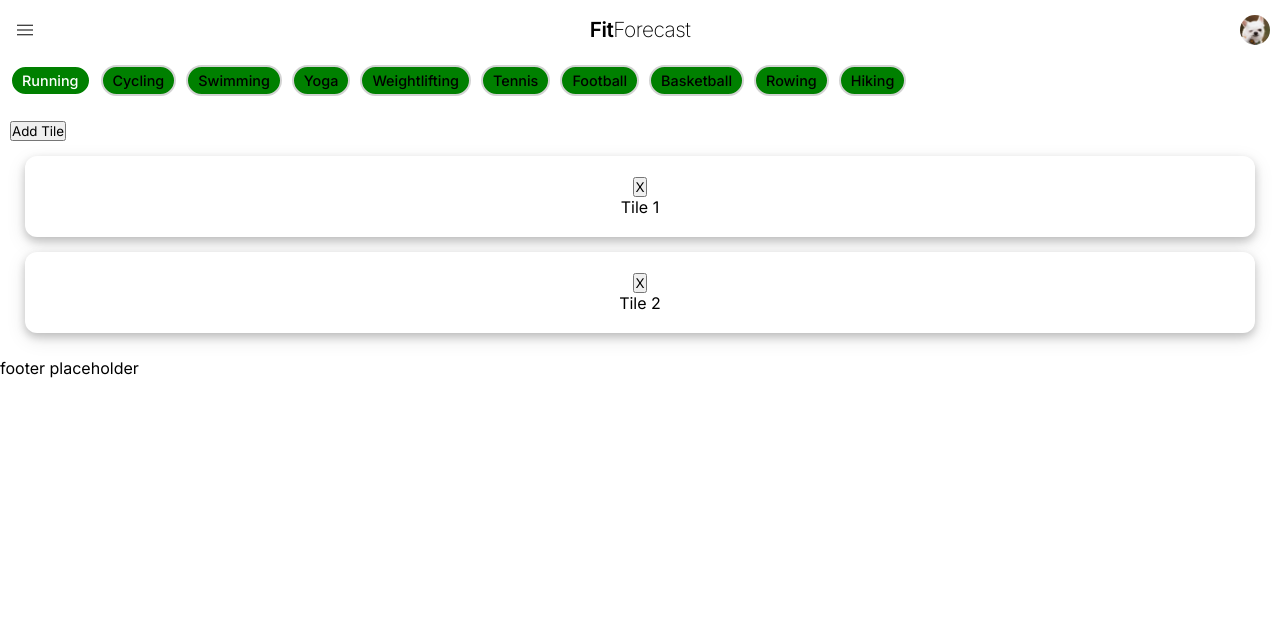
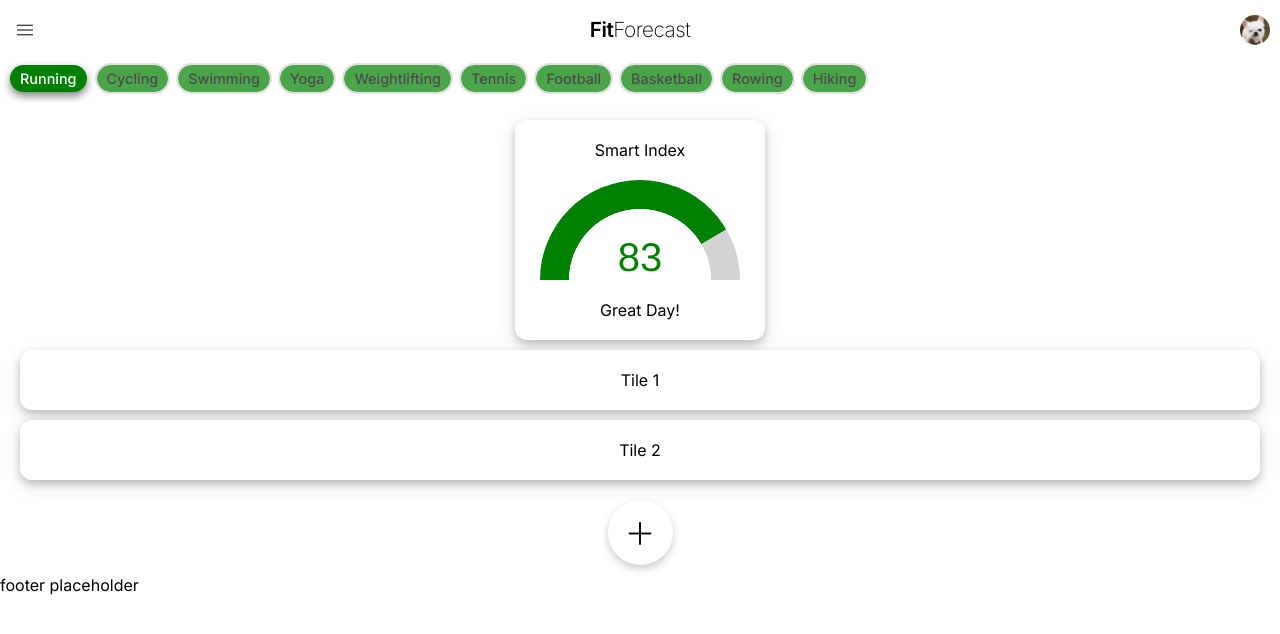
Before and after one commit to Disco91/FitForecast, a Django app: page / in a window 1280 px wide. Shown: the top 634 px of the page. Run offline with Django 5.2, Linux system fonts and the light colour scheme.

Commit message:
Updated Add tile button to round icon. Created Smart Index Tile

```diff
--- a/fitForecast/main/static/css/styles.css
+++ b/fitForecast/main/static/css/styles.css
@@ -24,12 +24,12 @@
     z-index: 1000;
 }
 
-/* Style the first three letters */
+/* Style the first three letters of fitforecast */
 .first-three {
     font-weight: 600; /* Regular weight */
 }
 
-/* Style the rest of the text (extra light) */
+/* Style the rest of fitforecast (extra light) */
 .rest-of-text {
     font-weight: 100; /* Extra Light weight */
 }
@@ -64,7 +64,7 @@
 
 /* Individual sport pills */
 .sport {
-    border: 2px solid lightgrey;
+    outline: 2px solid lightgrey;
     display: inline-block;
     background-color: green;
     color: black;
@@ -76,12 +76,15 @@
     cursor: pointer;
     user-select: none;
     transition: background 0.3s ease-in-out;
+    opacity: 0.7;
 }
 
 /* When a pill is selected */
 .sport.selected {
     color: white;
-    border: 2px solid white
+    outline: none;
+    box-shadow: 0px 4px 8px rgba(0, 0, 0, 0.5);
+    opacity: 1;
 }
 
 .sport:hover {
@@ -143,6 +146,7 @@
     box-shadow: 0px 4px 8px rgba(0, 0, 0, 0.2), 0px 6px 20px rgba(0, 0, 0, 0.1);
     transition: transform 0.3s ease, opacity 0.3s ease; /* Smooth transition for swipe and opacity */
     cursor: pointer;
+    user-select: none;
 }
 
 /* When a tile is swiped to be removed */
@@ -155,3 +159,108 @@
 .tile.dragging {
     opacity: 0.5;  /* Makes tile semi-transparent while dragging */
 }
+
+/* Style the add-tile button */
+.add-tile-button {
+    display: flex;
+    justify-content: center;   /* Centers the icon horizontally */
+    align-items: center;       /* Centers the icon vertically */
+    width: 65px;               /* Adjust size */
+    height: 65px;              /* Make it a perfect circle */
+    background-color: white;   /* Button color */
+    border: none;
+    border-radius: 50%;        /* Makes it circular */
+    font-size: 30px;           /* Size of the icon */
+    color: black;
+    cursor: pointer;
+    box-shadow: 0px 4px 8px rgba(0, 0, 0, 0.2);
+    transition: transform 0.2s ease, background 0.3s ease-in-out;
+    position: relative;        /* Keeps the button inside the container */
+    margin-top: 10px;          /* Space between tiles and button */
+}
+
+/* Ensure the Material icon is properly centered */
+.add-tile-button .material-symbols-outlined {
+    font-size: 45px;           /* Adjust the icon size if necessary */
+    display: inline-block;     /* Ensures the icon is treated as an inline element */
+    transform: translateY(-22px);
+}
+
+/* Hover effect */
+.add-tile-button:hover {
+    background-color: lightgrey; /* Darker shade on hover */
+    transform: scale(1.1); /* Slight zoom effect */
+}
+
+/* Ensure the button stays below the tiles */
+.tile-container {
+    display: flex;
+    flex-wrap: wrap;
+    gap: 10px;
+    padding: 10px;
+    justify-content: center; /* Centers tiles horizontally */
+}
+
+/* Adjust the button to be centered below tiles */
+#addTile {
+    display: block;
+    margin-left: auto;
+    margin-right: auto;
+    font-family: "Inter", sans-serif;  /* Adjust font if needed */
+}
+
+.smart-index-container {
+    display: flex;
+    flex-direction: column;  /* Stack the elements vertically */
+    justify-content: center;
+    align-items: center;
+    gap: 20px; /* Add space between elements */
+    padding: 20px;
+    background-color: #ffffff !important;
+    border-radius: 12px;
+    width: 250px;
+    text-align: center;
+    font-family: "Inter", sans-serif;
+    box-shadow: 0px 4px 8px rgba(0, 0, 0, 0.2), 0px 6px 20px rgba(0, 0, 0, 0.1);
+    margin: 0 auto;
+    position: relative;  /* To allow absolute positioning of child elements */
+}
+
+/* Progress Bar */
+[role="progressbar"] {
+    --percentage: var(--value);
+    --primary: green;
+    --secondary: lightgrey;
+    --size: 200px;
+    animation: progress 2s 0.5s forwards;
+    width: var(--size);
+    aspect-ratio: 2 / 1;
+    border-radius: 50% / 100% 100% 0 0;
+    position: relative;
+    overflow: hidden;
+    display: flex;
+    align-items: flex-end;
+    justify-content: center;
+}
+
+/* Progress Bar Before Element */
+[role="progressbar"]::before {
+    content: "";
+    position: absolute;
+    top: 0;
+    left: 0;
+    width: 100%;
+    height: 100%;
+    background: conic-gradient(from 0.75turn at 50% 100%, var(--primary) calc(var(--percentage) * 1% / 2), var(--secondary) calc(var(--percentage) * 1% / 2 + 0.1%));
+    mask: radial-gradient(at 50% 100%, white 50%, transparent 50.5%);
+    -webkit-mask: radial-gradient(at 50% 100%, #0000 50%, #000 50.5%);
+}
+
+/* Progress Bar After Element */
+[role="progressbar"]::after {
+    counter-reset: percentage var(--value);
+    content: counter(percentage) '';
+    font-family: Helvetica, Arial, sans-serif;
+    font-size: calc(var(--size) / 5);
+    color: var(--primary);
+}
--- a/fitForecast/main/static/js/tiles.js
+++ b/fitForecast/main/static/js/tiles.js
@@ -11,17 +11,9 @@ document.addEventListener("DOMContentLoaded", function () {
     function createTile(content = "New Tile") {
         const tile = document.createElement("div");
         tile.classList.add("tile");
-        tile.innerHTML = `
-            <button class="delete-btn">X</button>
-            <p>${content}</p>
-        `;
+        tile.innerHTML = `<p>${content}</p>`; // Removed button
 
-        // Delete functionality
-        tile.querySelector(".delete-btn").addEventListener("click", function () {
-            tile.remove();
-        });
-
-        // Swipe functionality (for touch and mouse)
+        // SWIPE FUNCTIONALITY (FOR TOUCH AND MOUSE)
         let startX = 0;
         let endX = 0;
 
@@ -35,11 +27,8 @@ document.addEventListener("DOMContentLoaded", function () {
         });
 
         tile.addEventListener("touchend", function () {
-            if (endX - startX > 100) {
-                // Swipe right detected, add 'swiped' class to start the animation
+            if (endX - startX > 100) { // Swipe right detected
                 tile.classList.add("swiped");
-
-                // Wait for the animation to end, then remove the tile from the DOM
                 tile.addEventListener('transitionend', function () {
                     tile.remove();
                 });
@@ -62,11 +51,8 @@ document.addEventListener("DOMContentLoaded", function () {
         });
 
         tile.addEventListener("mouseup", function () {
-            if (isMouseDown && mouseEndX - mouseStartX > 100) {
-                // Swipe right detected on mouse drag
+            if (isMouseDown && mouseEndX - mouseStartX > 100) { // Swipe right detected
                 tile.classList.add("swiped");
-
-                // Wait for the animation to end, then remove the tile from the DOM
                 tile.addEventListener('transitionend', function () {
                     tile.remove();
                 });
@@ -74,9 +60,10 @@ document.addEventListener("DOMContentLoaded", function () {
             isMouseDown = false;
         });
 
-        container.appendChild(tile);
+        container.appendChild(tile); // Append the tile to the container
     }
 
+    // ADD TILE BUTTON FUNCTIONALITY
     addTileBtn.addEventListener("click", function () {
         createTile(`Tile ${container.children.length + 1}`);
     });
--- a/fitForecast/main/templates/base.html
+++ b/fitForecast/main/templates/base.html
@@ -9,6 +9,7 @@
     <link rel="stylesheet" href="{% static 'css/styles.css' %}">
     <link href="https://fonts.googleapis.com/css2?family=Inter:wght@200;400;500;600&display=swap" rel="stylesheet">
     <link rel="stylesheet" href="https://fonts.googleapis.com/css2?family=Material+Symbols+Outlined:opsz,wght,FILL,GRAD@20..48,100..700,0..1,-50..200&icon_names=menu" />
+    <link rel="stylesheet" href="https://fonts.googleapis.com/css2?family=Material+Symbols+Outlined:opsz,wght,FILL,GRAD@20..48,100..700,0..1,-50..200&icon_names=add" />
 
 </head>
 <body>
--- a/fitForecast/main/templates/home.html
+++ b/fitForecast/main/templates/home.html
@@ -3,13 +3,23 @@
 {% block title %}Home Page{% endblock %}
 
 {% block content %}
+
     <body>
+        <div class="smart-index-container" id="smart-index-container">
+            <p>Smart Index</p>
+            <div role="progressbar" aria-valuenow="33" aria-valuemin="0" aria-valuemax="100" style="--value: 83"></div>
+            <p>Great Day!</p>
+        </div>
 
-        <button id="addTile">Add Tile</button>
+
         <div class="tile-container" id="tileContainer">
             <!-- Tiles will be added here -->
         </div>
 
+        <button class="add-tile-button" id="addTile">
+            <span class="material-symbols-outlined">add</span>
+        </button>
+
     </body>
 
 {% endblock %}
```
